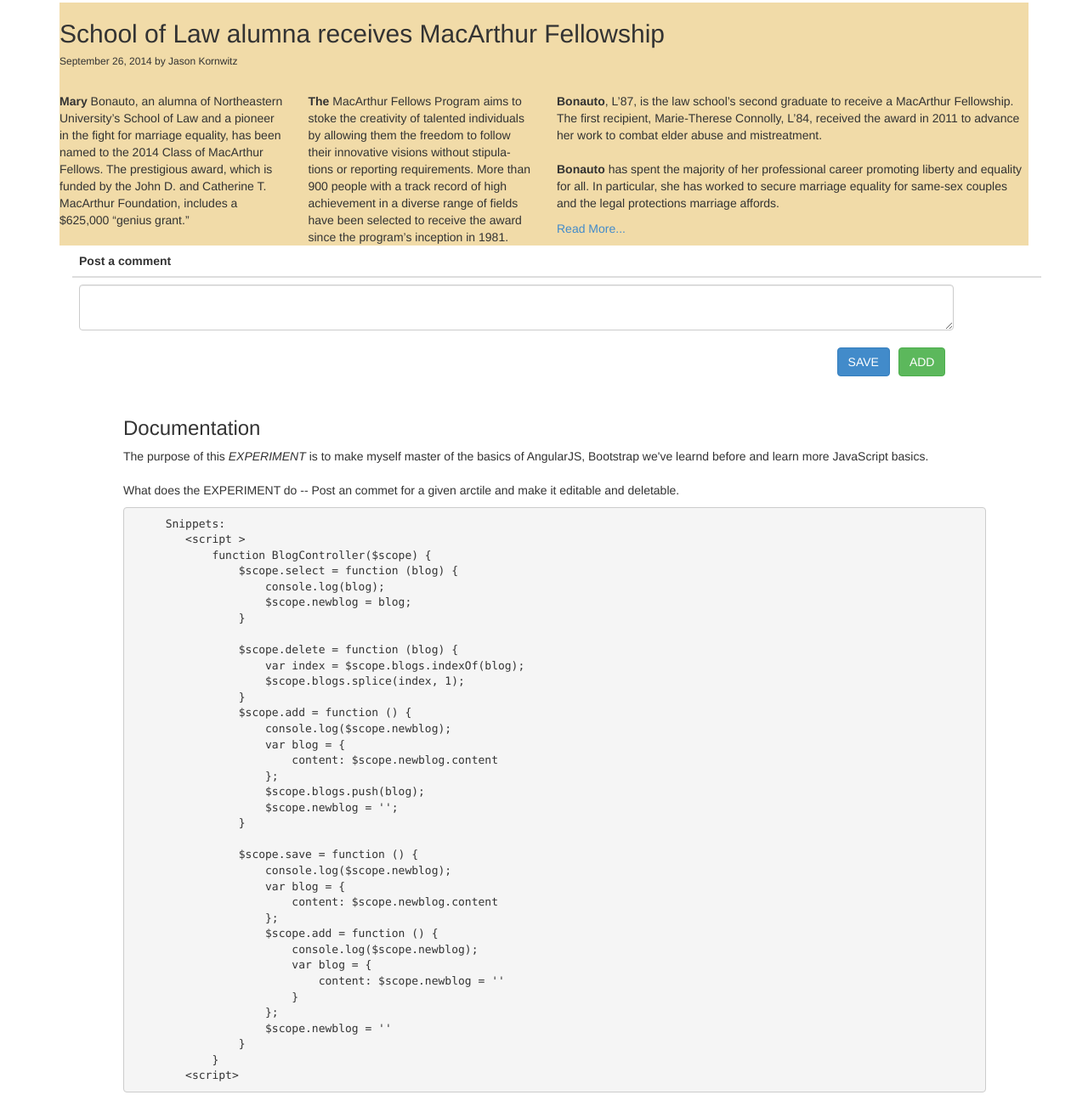
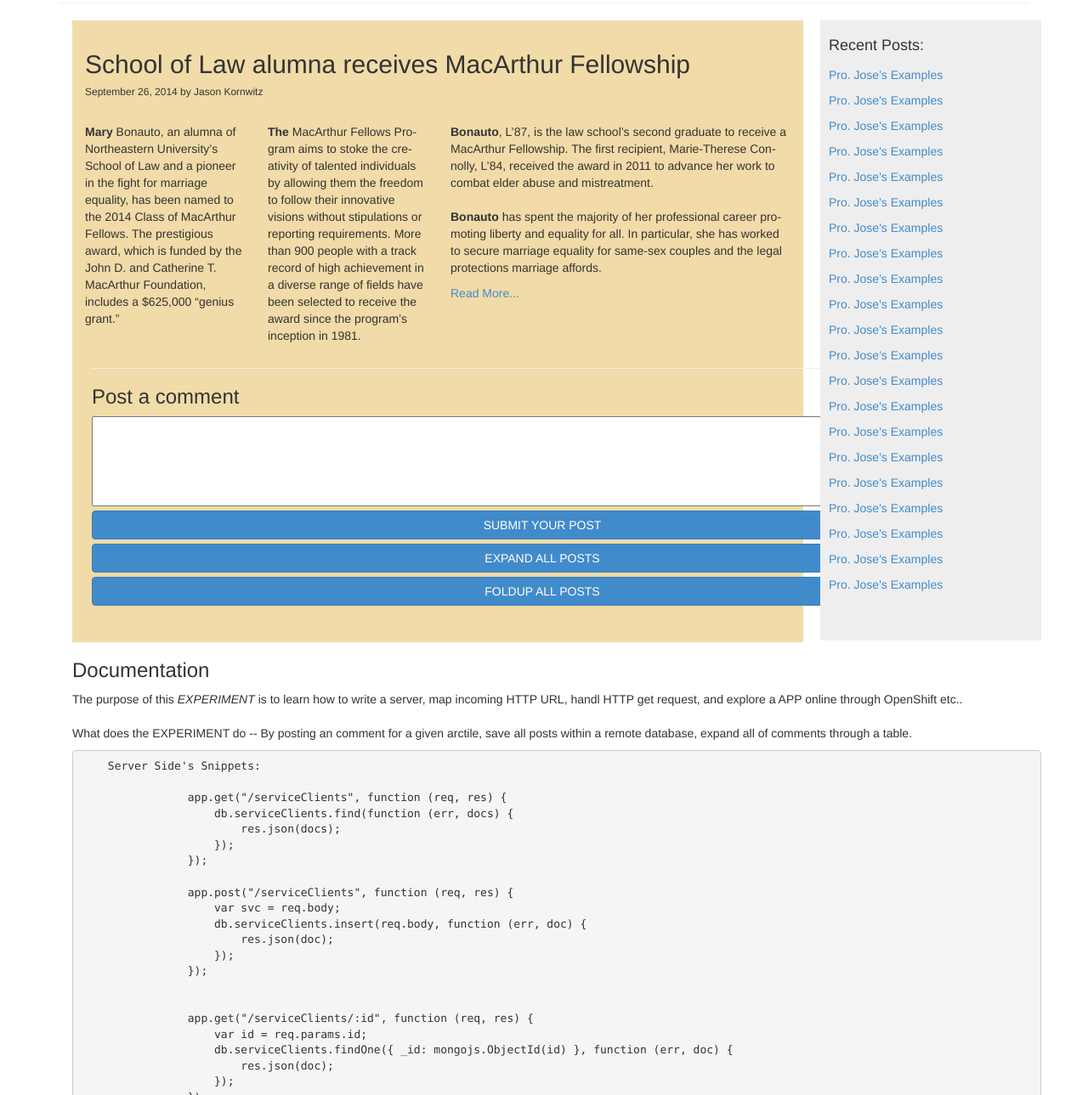
Before and after one commit to BEYOU/apponline, a website: page public/index.html in a window 1280 px wide. Shown: the part 97-1386 px from the top of the page at 85% size. Drawn offline with Linux system fonts and the light colour scheme; no server answers.

Commit message:
update expand and foldup functions

```diff
--- a/public/css/layout.css
+++ b/public/css/layout.css
@@ -4,6 +4,7 @@
     text-align: center;
     padding: 5px;
     font-style: italic;
+    box-shadow: 10px 10px 5px #888888;
 }
 
 #nav {
@@ -64,10 +65,14 @@ bod {
     margin: auto 12%;
     float: left;
     background-color: #f1dba8;
+
 }
 
 bg {
+    width: 860px;
+    height: auto;
     float: left;
+    padding: 15px;
     background-color: #f1dba8;
 }
 
@@ -81,5 +86,34 @@ bg_footer {
 
 button {
     margin-right: 10px;
+    float: center;
+}
+
+
+#nav {
+    line-height: 30px;
+    background-color: #eeeeee;
+    height: auto;
+    width: 260px;
     float: right;
+    padding: 10px;
+    position: relative;
 }
+
+
+#vertical-line{
+    border-left: 1px solid #808080;
+    height: 350px;
+    margin-left: auto;
+    margin-right: auto;
+    width: 1px;
+}
+
+
+
+#tb {
+    width: 860px;
+    height: auto;
+    float: left;
+    background-color: #f1dba8;
+}
--- a/public/features/services/controller.js
+++ b/public/features/services/controller.js
@@ -5,12 +5,13 @@ function ServicesCtrl($scope, $http) {
 
     $scope.create = function(){
         console.log($scope.serviceClient);
-        $http.post("/serviceClients", $scope.serviceClient)
-        .success(function(response){
-            $scope.all();
+        $http.post("/serviceClients", $scope.serviceClient).success(function(response){
+        	document.getElementById('text').value = "";
+             // $scope.all();
         });
     }
 
+    $scope.collapse = function(){$scope.serviceClients = "";}
 
 
     $scope.renderServiceClients = function(response){
@@ -37,13 +38,18 @@ function ServicesCtrl($scope, $http) {
         $http.put("/serviceClients/" + $scope.serviceClient._id, $scope.serviceClient)
         .success(function (response) {
             $scope.all();
+            document.getElementById('text').value = "";
         });
     };
 //get all
-    $scope.all = function(){
+    $scope.getall = function(){
          $http.get("/serviceClients")
         .success($scope.renderServiceClients);
     }
 
-    $scope.all();
+     $scope.all = function(){
+         $http.get("/serviceClients")
+        .success($scope.renderServiceClients);
+    }
+    // $scope.all();
 }
--- a/public/index.html
+++ b/public/index.html
@@ -1,7 +1,7 @@
 <!DOCTYPE html>
 <html xmlns="http://www.w3.org/1999/xhtml">
 
-<head >
+<head>
     <title>My Blog</title>
     <meta name="viewport" content="width=device-width, initial-scale=1" />
     <script type="text/javascript" src="js/angular.min.js"></script>
@@ -14,10 +14,39 @@
 <body ng-app="">
     <div class="container">
         <div id="header">
-            <h1>WEEK 3 - EXPERIMENTS 3: Blog/Comments -- JavaScript</h1>
+            <h1>WEEK 5 - EXPERIMENTS 1: MEAN STACK -- NODE.JS</h1>
         </div>
-        <br />
+        <hr />
+        <div class="container">
+
+            <div id="nav">
+                <h4>Recent Posts:</h4>
+                <a href="http://net4.ccs.neu.edu/home/jga/examples/" target="_blank">Pro. Jose's Examples</a><br />
+                <a href="http://net4.ccs.neu.edu/home/jga/examples/" target="_blank">Pro. Jose's Examples</a><br />
+                <a href="http://net4.ccs.neu.edu/home/jga/examples/" target="_blank">Pro. Jose's Examples</a><br />
+                <a href="http://net4.ccs.neu.edu/home/jga/examples/" target="_blank">Pro. Jose's Examples</a><br />
+                <a href="http://net4.ccs.neu.edu/home/jga/examples/" target="_blank">Pro. Jose's Examples</a><br />
+                <a href="http://net4.ccs.neu.edu/home/jga/examples/" target="_blank">Pro. Jose's Examples</a><br />
+                <a href="http://net4.ccs.neu.edu/home/jga/examples/" target="_blank">Pro. Jose's Examples</a><br />
+                <a href="http://net4.ccs.neu.edu/home/jga/examples/" target="_blank">Pro. Jose's Examples</a><br />
+                <a href="http://net4.ccs.neu.edu/home/jga/examples/" target="_blank">Pro. Jose's Examples</a><br />
+                <a href="http://net4.ccs.neu.edu/home/jga/examples/" target="_blank">Pro. Jose's Examples</a><br />
+                <a href="http://net4.ccs.neu.edu/home/jga/examples/" target="_blank">Pro. Jose's Examples</a><br />
+                <a href="http://net4.ccs.neu.edu/home/jga/examples/" target="_blank">Pro. Jose's Examples</a><br />
+                <a href="http://net4.ccs.neu.edu/home/jga/examples/" target="_blank">Pro. Jose's Examples</a><br />
+                <a href="http://net4.ccs.neu.edu/home/jga/examples/" target="_blank">Pro. Jose's Examples</a><br />
+                <a href="http://net4.ccs.neu.edu/home/jga/examples/" target="_blank">Pro. Jose's Examples</a><br />
+                <a href="http://net4.ccs.neu.edu/home/jga/examples/" target="_blank">Pro. Jose's Examples</a><br />
+                <a href="http://net4.ccs.neu.edu/home/jga/examples/" target="_blank">Pro. Jose's Examples</a><br />
+                <a href="http://net4.ccs.neu.edu/home/jga/examples/" target="_blank">Pro. Jose's Examples</a><br />
+                <a href="http://net4.ccs.neu.edu/home/jga/examples/" target="_blank">Pro. Jose's Examples</a><br />
+                <a href="http://net4.ccs.neu.edu/home/jga/examples/" target="_blank">Pro. Jose's Examples</a><br />
+                <a href="http://net4.ccs.neu.edu/home/jga/examples/" target="_blank">Pro. Jose's Examples</a><br />
+
+                <hr />
+            </div>
             <bg>
+
         <h2>School of Law alumna receives MacArthur Fellowship</h2>
         <h6>September 26, 2014 by Jason Kornwitz</h6>
         <br />
@@ -48,86 +77,93 @@
                 </p>
                 <a href="http://www.northeastern.edu/news/2014/09/bonautonortheasterngeniusgrant/" target="_blank">Read More...</a>
             </div>
-        </div></bg>
-
-
-    <div class="container" ng-controller="ServicesCtrl">
+        </div>
+    <div ng-controller="ServicesCtrl">
         <table class="table">
             <thead>
                 <tr>
-                    <th>Post a comment </th>
-                    <th>&nbsp;</th>
-                </tr>
-                <tr>
                     <td>
-                        <textarea class="form-control" ng-model="serviceClient.name"></textarea>
-                        <br />
-                        <button class="btn btn-success" ng-click="create()">ADD</button>
-                        <button class="btn btn-primary" ng-click="update(serviceClient._id)">SAVE</button>
+                        <hr />
+                        <h3>Post a comment</h3>
+                        <textarea id="text" rows="5" cols="128" ng-model="serviceClient.name"></textarea>
+
+                         <button class="btn btn-primary btn-block" ng-click="create()">SUBMIT YOUR POST</button>
+                         <button class="btn btn-primary btn-block" ng-click="getall()">EXPAND ALL POSTS</button>
+                         <button class="btn btn-primary btn-block" ng-click="collapse()">FOLDUP ALL POSTS</button>
+
                     </td>
                 </tr>
             </thead>
             <tbody>
                  <tr ng-repeat = "serviceClient in serviceClients">
-                    <td>{{serviceClient.name}}
-                        <br />
-                        <br />
-                        <button class="btn btn-danger" ng-click="remove(serviceClient._id)">CANCLE</button>
+
+                    <td>
+
+                    <button class="btn btn-danger" ng-click="remove(serviceClient._id)">DELETE</button>
                     <button class="btn btn-warning" ng-click="select(serviceClient._id)">EDIT</button>
+                    <button class="btn btn-primary" ng-click="update(serviceClient._id)">SAVE</button>
+                    {{serviceClient.name}}
                     </td>
                 </tr>
             </tbody>
         </table>
     </div>
+        </bg>
+        </div>
+
 
 
         <div class="container">
-    <div class="col-md-11" style="margin-left: 45px;">
+            <div>
                 <h3>Documentation</h3>
                 <p>
-            The purpose of this <i>EXPERIMENT</i> is to make myself master of the basics of AngularJS, Bootstrap we've learnd before
-            and learn more JavaScript basics.
+                    The purpose of this <i>EXPERIMENT</i> is to learn how to write a server, map incoming HTTP URL, handl HTTP get request, and explore a APP online through OpenShift etc..
             <br />
                     <br />
-            What does the EXPERIMENT do -- Post an commet for a given arctile and make it editable and deletable.
+                    What does the EXPERIMENT do -- By posting an comment for a given arctile, save all posts within a remote database, expand all of comments through a table.
                 </p>
                 <pre>
-     Snippets:
-        &lt;script &gt;
-            function BlogController($scope) {
-                $scope.select = function (blog) {
-                    console.log(blog);
-                    $scope.newblog = blog;
+    Server Side's Snippets:
+
+                app.get("/serviceClients", function (req, res) {
+                    db.serviceClients.find(function (err, docs) {
+                        res.json(docs);
+                    });
+                });
+
+                app.post("/serviceClients", function (req, res) {
+                    var svc = req.body;
+                    db.serviceClients.insert(req.body, function (err, doc) {
+                        res.json(doc);
+                    });
+                });
+
+
+                app.get("/serviceClients/:id", function (req, res) {
+                    var id = req.params.id;
+                    db.serviceClients.findOne({ _id: mongojs.ObjectId(id) }, function (err, doc) {
+                        res.json(doc);
+                    });
+                });
+
+                app.put("/serviceClients/:id", function (req, res) {
+                    db.serviceClients.findAndModify({
+                        query: { _id: mongojs.ObjectId(req.params.id) },
+                        update: { $set: { name: req.body.name } },
+                        new: true
+                    }, function (err, doc, lastErrorObject) {
+                        res.json(doc);
+                    });
+                });
+
+                app.delete("/serviceClients/:id", function (req, res) {
+                    var id = req.params.id;
+                    db.serviceClients.remove({ _id: mongojs.ObjectId(id) },
+                        function (err, doc) {
+                            res.json(doc);
+                        });
+                });
                 }
-
-                $scope.delete = function (blog) {
-                    var index = $scope.blogs.indexOf(blog);
-                    $scope.blogs.splice(index, 1);
-                }
-                $scope.add = function () {
-                    console.log($scope.newblog);
-                    var blog = {
-                        content: $scope.newblog.content
-                    };
-                    $scope.blogs.push(blog);
-                    $scope.newblog = '';
-                }
-
-                $scope.save = function () {
-                    console.log($scope.newblog);
-                    var blog = {
-                        content: $scope.newblog.content
-                    };
-                    $scope.add = function () {
-                        console.log($scope.newblog);
-                        var blog = {
-                            content: $scope.newblog = ''
-                        }
-                    };
-                    $scope.newblog = ''
-                }
-            }
-        &lt;script&gt;
 </pre>
             </div>
 
@@ -146,7 +182,6 @@
                     &nbsp; &nbsp; &nbsp;
             <a href="../../fileview/Default.aspx?~/experiments/JavaScript/css/layout.css" target="_blank">CCS Source</a>
                 </div>
-    <br />
             </footer>
         </div>
 </body>
```
Also changed, not shown: public/features/services/server.js (+1 -15 lines). Lines whose indentation alone changed are shown as unchanged.
